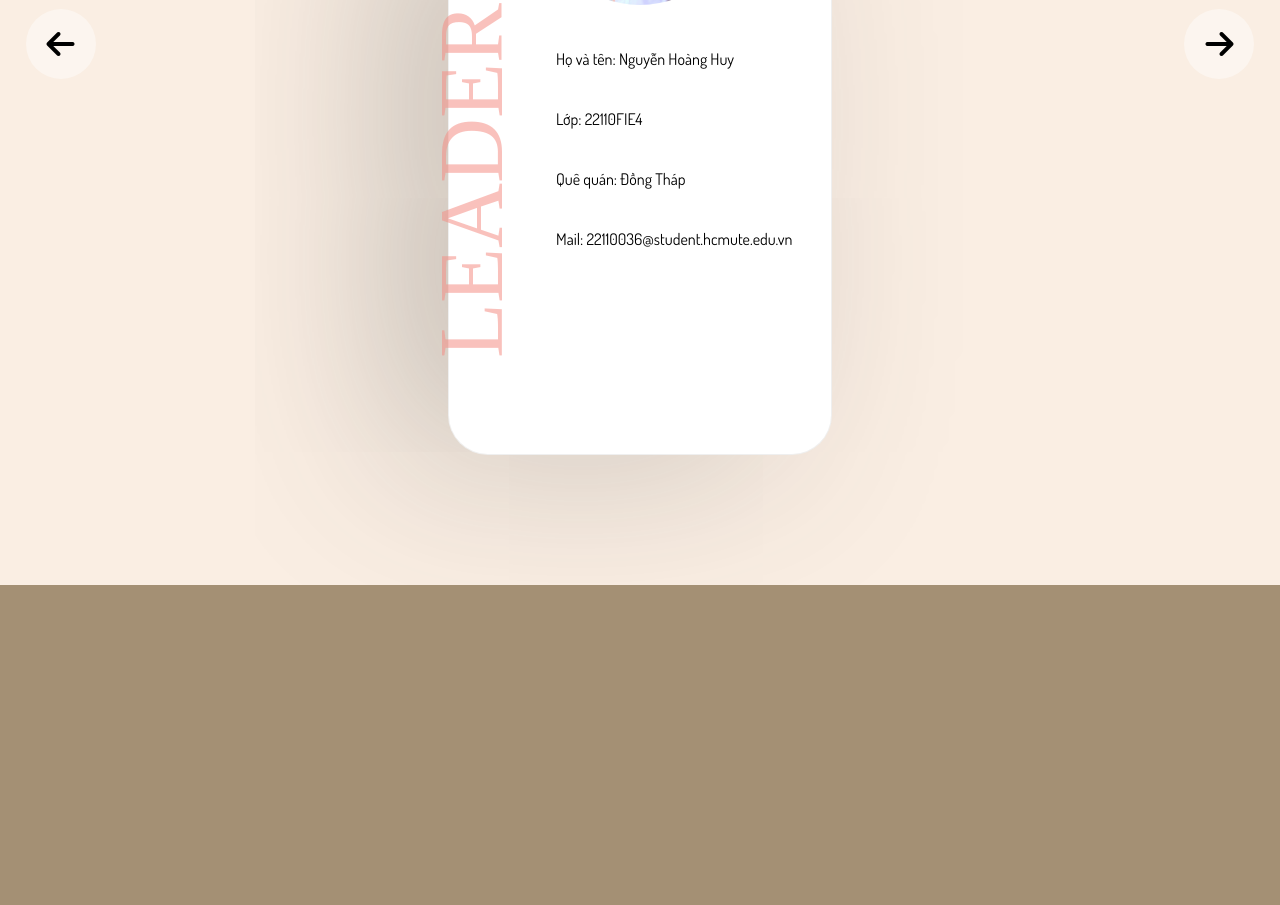
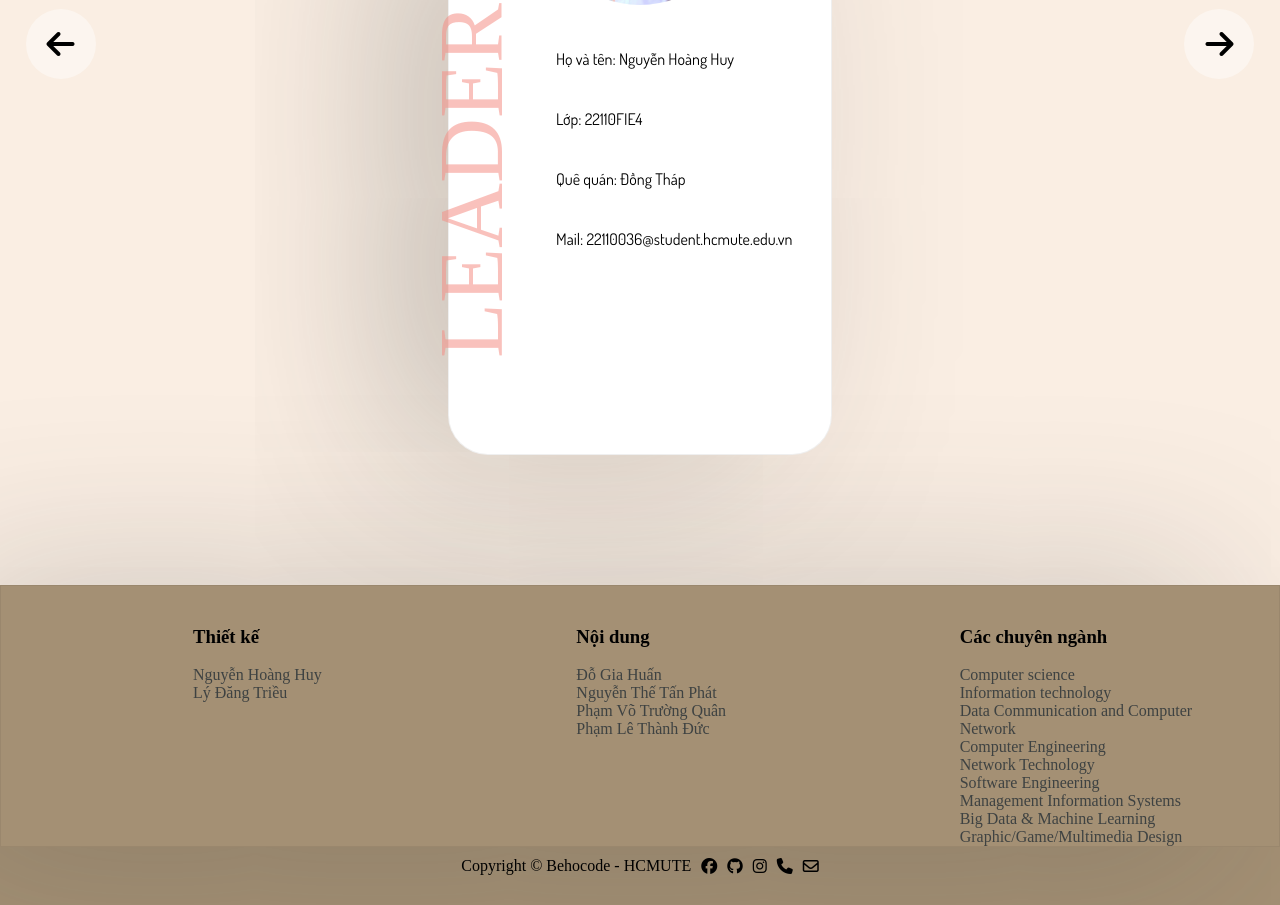
Before and after one commit to nhhpbc7a1/UTE__majors-of-IT, a website: page index.html in a window 1280 px wide. Shown: the part 2047-2952 px from the top of the page. Drawn offline with nearby package versions, Linux system fonts and the light colour scheme; a web font is replaced by a local one.

Commit message:
update footer

```diff
--- a/Css/styles.css
+++ b/Css/styles.css
@@ -398,4 +398,45 @@ html {
     object-fit: cover;
 }
 
+.footer_style {
+    display: flex;
+    flex-direction: row;
+    padding: 0 5vw;
+    border: 1px solid rgba(0, 0, 0, 0.062);
+    -webkit-box-shadow: -59px 0px 182px 0px rgba(62, 66, 66, 0.28);
+    -moz-box-shadow: -59px 0px 182px 0px rgba(62, 66, 66, 0.28);
+    box-shadow: -59px 0px 182px 0px rgba(62, 66, 66, 0.28);
+
+}
+
+.footer_designer
+, .footer_searcher
+, .footer_marjor{
+    flex: 1;
+    display: flex;
+    flex-direction: column;
+    margin-top: 5vh;
+    margin-left: 10vw;
+}
+
+.footer_designer_item
+, .footer_searcher_item
+, .footer_marjor_item{
+
+    text-decoration: none;
+    color:rgba(62, 66, 66, 1);
+}
+.footer_marjor_item {
+    cursor: pointer;
+}
+
+.license {
+    margin-top: 10px;
+    display: flex;
+    justify-content: center;
+    align-items: center;
+}
+.license > i {
+    margin-left: 10px;
+}
 /* test ----------------------------------------------------------------------------------------- */
--- a/index.html
+++ b/index.html
@@ -174,8 +174,40 @@ Mail: 22110022@student.hcmute.edu.vn
 
         </div>
         <div id="part4" class="footer">
-
-
+            <div class="footer_style">
+                <div class="footer_designer">
+                    <h3 class="footer_designer_title">Thiết kế</h3></br>
+                    <a class="footer_designer_item" href="#mem_slide1">Nguyễn Hoàng Huy</a>
+                    <a class="footer_designer_item" href="#mem_slide4">Lý Đăng Triều</a>
+                </div>
+                <div class="footer_searcher">
+                    <h3 class="footer_searcher_title">Nội dung</h3></br>
+                    <a class="footer_searcher_item" href="#mem_slide2">Đỗ Gia Huấn</a>
+                    <a class="footer_searcher_item" href="#mem_slide3">Nguyễn Thế Tấn Phát</a>
+                    <a class="footer_searcher_item" href="#mem_slide5">Phạm Võ Trường Quân</a>
+                    <a class="footer_searcher_item" href="#mem_slide6">Phạm Lê Thành Đức</a>
+                </div>
+                <div class="footer_marjor">
+                    <h3 class="footer_marjor_title">Các chuyên ngành</h3></br>
+                    <div class="footer_marjor_item" onclick="Read(1)">Computer science</div>
+                    <div class="footer_marjor_item" onclick="Read(2)">Information technology</div>
+                    <div class="footer_marjor_item" onclick="Read(3)">Data Communication and Computer Network</div>
+                    <div class="footer_marjor_item" onclick="Read(4)">Computer Engineering</div>
+                    <div class="footer_marjor_item" onclick="Read(5)">Network Technology</div>
+                    <div class="footer_marjor_item" onclick="Read(6)">Software Engineering</div>
+                    <div class="footer_marjor_item" onclick="Read(7)">Management Information Systems</div>
+                    <div class="footer_marjor_item" onclick="Read(8)">Big Data & Machine Learning</div>
+                    <div class="footer_marjor_item" onclick="Read(9)">Graphic/Game/Multimedia Design</div>
+                </div>
+            </div>
+            <div class="license">
+                Copyright © Behocode - HCMUTE
+                <i class="fa-brands fa-facebook"></i>
+                <i class="fa-brands fa-github"></i>
+                <i class="fa-brands fa-instagram"></i>
+                <i class="fa-solid fa-phone"></i>
+                <i class="fa-regular fa-envelope"></i>
+            </div>
         </div>
 
 </body>
```
